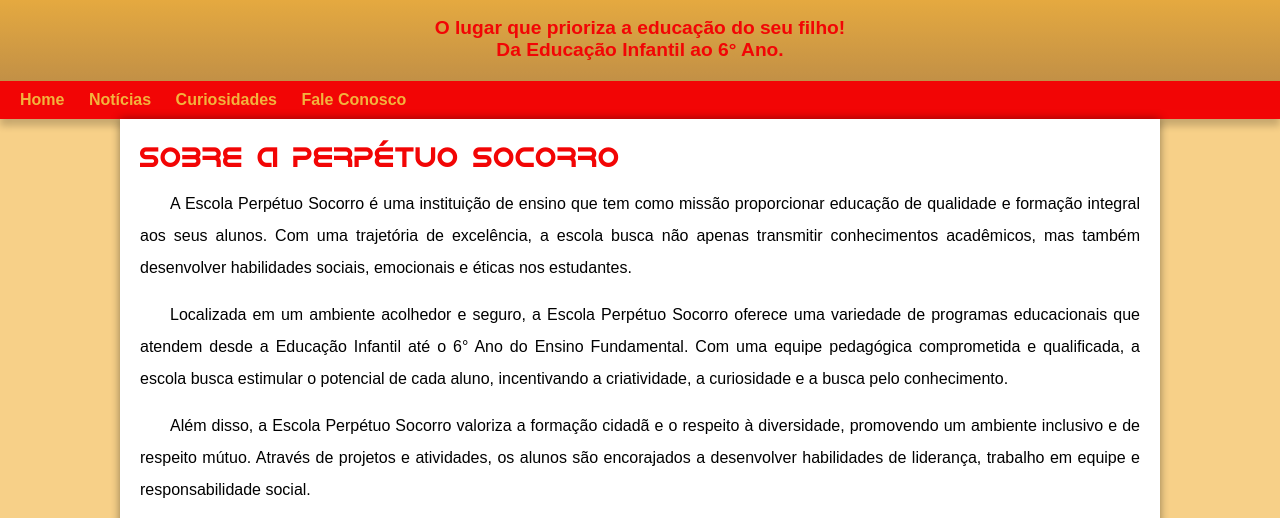
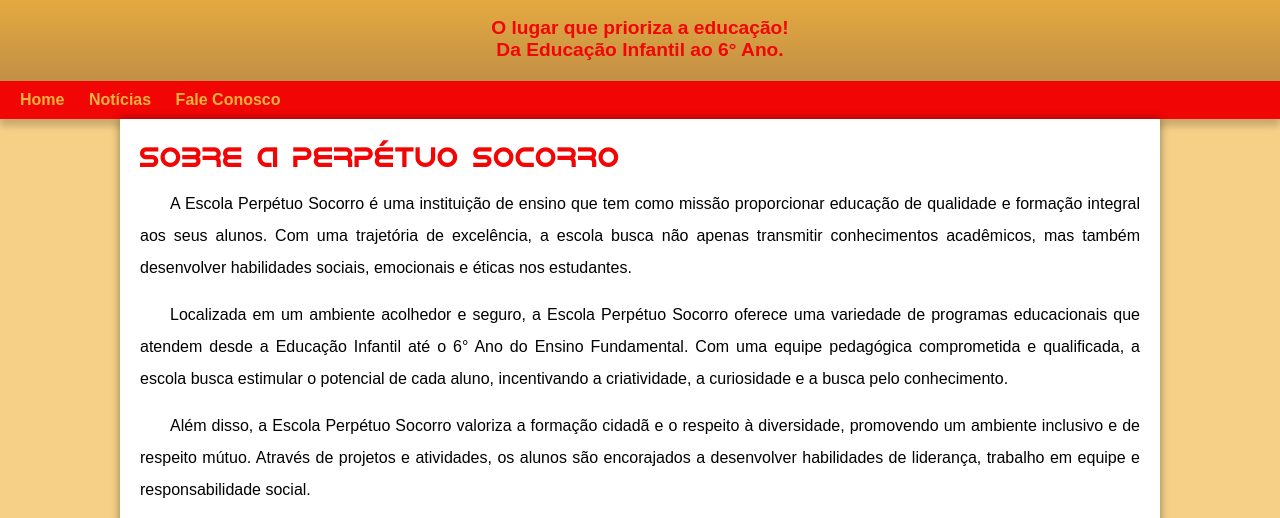
Before and after one commit to cauavsb/projeto-escola, a plain HTML site: page index.html in a window 1280 px wide. Shown: the part 275-793 px from the top of the page. Drawn offline with Linux system fonts and the light colour scheme.

Commit message:
atualizei

```diff
--- a/index.html
+++ b/index.html
@@ -12,12 +12,12 @@
     <header>
             <p><img src="imagens/logo-escola.png" alt="Logo da escola"></p>
             <h1>ESCOLA NOSSA SENHORA DO PERPÉTUO SOCORRO</h1>
-            <p>O lugar que prioriza a educação do seu filho! <br> Da Educação Infantil ao 6° Ano.</p>
+            <p>O lugar que prioriza a educação! <br> Da Educação Infantil ao 6° Ano.</p>
     </header>
     <nav>
         <a href="index.html">Home</a>
         <a href="#">Notícias</a>
-        <a href="#">Curiosidades</a>
+        <!-- <a href="#">Curiosidades</a> -->
         <a href="#">Fale Conosco</a>
     </nav>
     <main>
```
